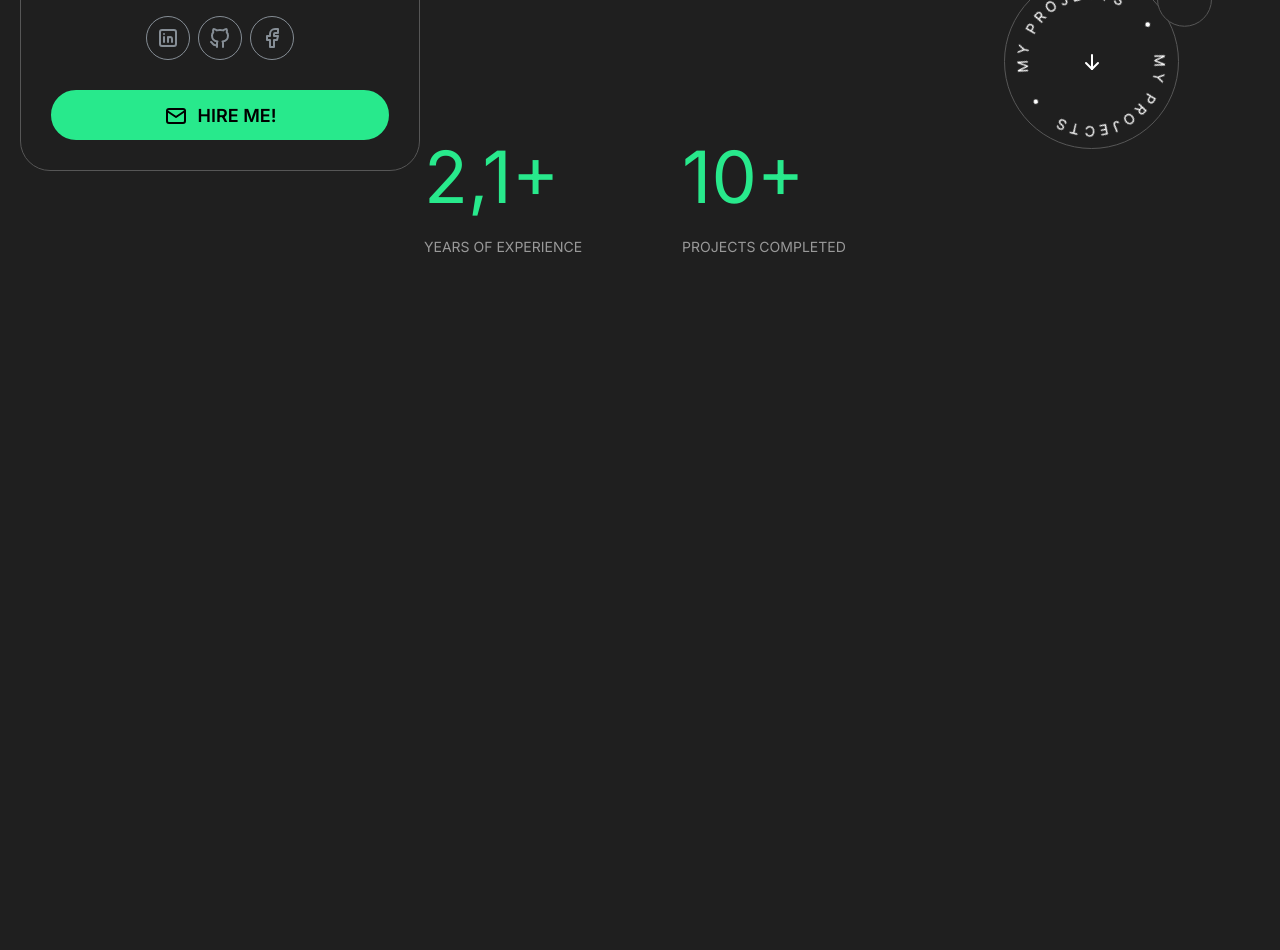
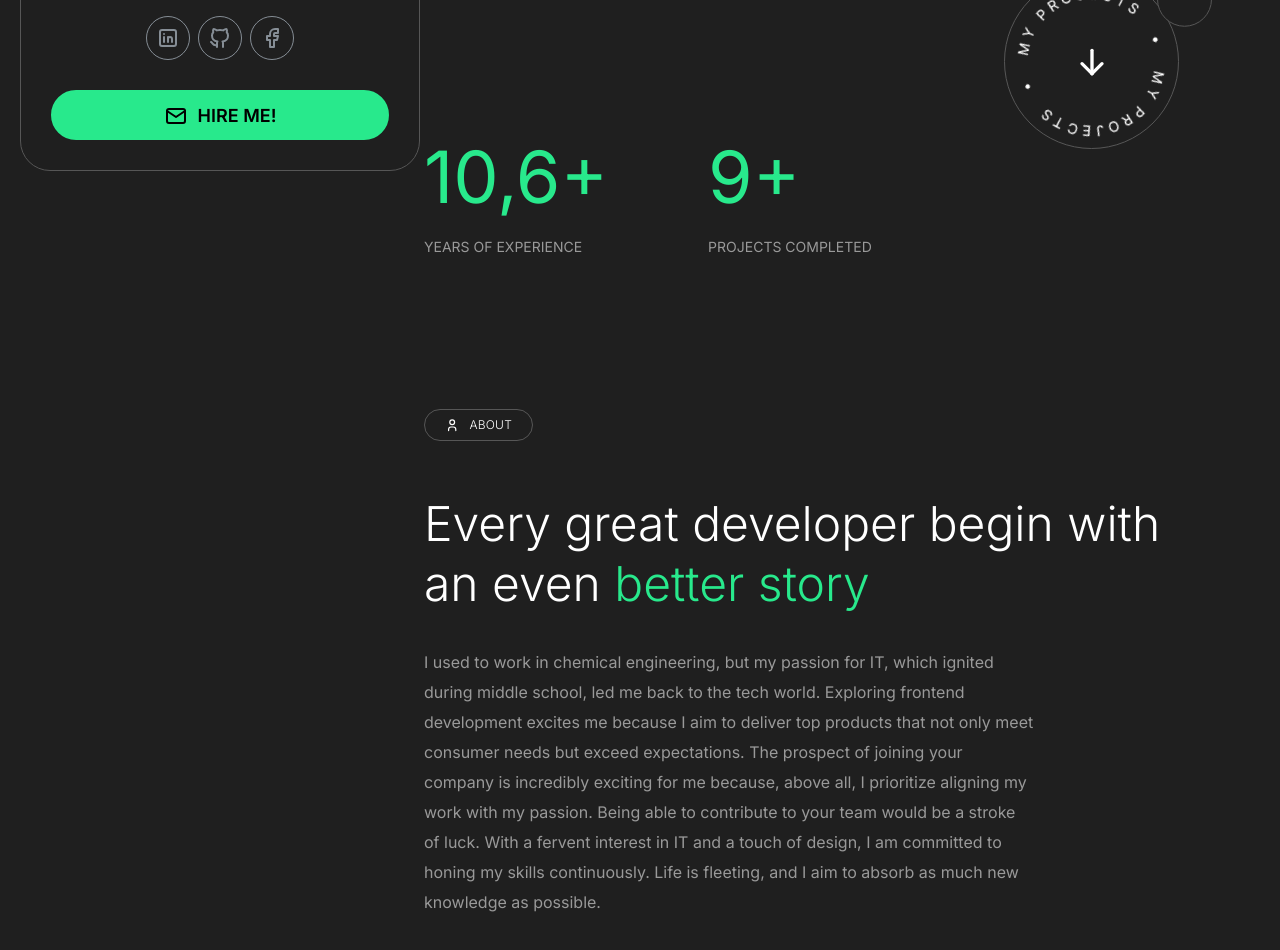
Before and after one commit to ngocxxu/cv-portfolio-2, a React (Vite) app: page / in a window 1280 px wide. Shown: the part 580-1530 px from the top of the page. Before the commit the page ends 921 px from the top, so only its background shows below. Built offline with nearby package versions, Linux system fonts and the light colour scheme.

Commit message:
create about component

```diff
--- a/postcss.config.cjs
+++ b/postcss.config.cjs
@@ -9,6 +9,9 @@ module.exports = {
         "mantine-breakpoint-md": "62em",
         "mantine-breakpoint-lg": "75em",
         "mantine-breakpoint-xl": "88em",
+        "mantine-breakpoint-2xl": "1600px",
+        "mantine-breakpoint-3xl": "1800px",
+        "mantine-breakpoint-4xl": "2000px",
       },
     },
   },
--- a/src/components/rightSidebar/index.tsx
+++ b/src/components/rightSidebar/index.tsx
@@ -14,7 +14,7 @@ import style from "./style.module.css";
 const data = [
   {
     icon: <IconHome />,
-    title: "Home",
+    title: "Introduce",
   },
   {
     icon: <IconUser />,
@@ -47,6 +47,20 @@ const data = [
 ];
 
 export const RightSidebar = () => {
+  const onClickHeaderItem = (sectionId: string) => {
+    const element = document.getElementById(sectionId);
+    if (element) {
+      // Ensure element exists before scrolling
+      element.scrollIntoView({
+        behavior: "smooth", // Enable smooth scrolling
+        block: "start", // Align to top edge of element
+        inline: "nearest", // Snap to nearest horizontal position
+      });
+    } else {
+      console.warn(`Element with ID '${sectionId}' not found.`); // Inform user if element not found
+    }
+  };
+
   return (
     <div className={style.rightSidebar}>
       {data.map(({ icon, title }) => (
@@ -59,7 +73,9 @@ export const RightSidebar = () => {
           label={title}
           transitionProps={{ duration: 300, transition: "rotate-left" }}
         >
-          <div className={style.icon}>{icon}</div>
+          <div className={style.icon} onClick={() => onClickHeaderItem(title)}>
+            {icon}
+          </div>
         </Tooltip>
       ))}
     </div>
--- a/src/components/sectionItem/index.tsx
+++ b/src/components/sectionItem/index.tsx
@@ -1,24 +1,25 @@
 import { Badge, Container } from "@mantine/core";
 import { ReactNode } from "react";
 import style from "./style.module.css";
-import { IconHome } from "@tabler/icons-react";
 
 type TSectionItemProps = {
   children: ReactNode;
+  icon: ReactNode;
+  title: string;
 };
 
-export const SectionItem = ({ children }: TSectionItemProps) => {
+export const SectionItem = ({ children, title, icon }: TSectionItemProps) => {
   return (
-    <section className={style.section}>
+    <section id={title} className={style.section}>
       <Container size="lg">
         <div className={style.content}>
           <Badge
-            leftSection={<IconHome size="0.9rem" className={style.icon} />}
+            leftSection={icon}
             className={style.badge}
             variant="outline"
             size="xl"
           >
-            Introduce
+            {title}
           </Badge>
           <div>{children}</div>
         </div>
--- a/src/components/sectionItem/style.module.css
+++ b/src/components/sectionItem/style.module.css
@@ -23,7 +23,3 @@
   display: inline-flex;
   align-items: center;
 }
-
-.icon {
-  margin-right: 5px;
-}
--- a/src/data.ts
+++ b/src/data.ts
@@ -6,7 +6,7 @@ export const DataUser = {
     enName: "Bono",
     jobTitle: "Frontend Developer",
     address: "Ho Chi Minh City, Viet Nam",
-    bigText: "Say Hi from Ngoc Quach, Frontend Developer",
+    bigText: "Say Hi from Ngoc, Frontend Developer",
     bigText2: "My energy never runs out at work!",
     mail: "ngocquach43@gmail.com",
     dateToWork: "06/2021",
--- a/src/main.tsx
+++ b/src/main.tsx
@@ -22,11 +22,6 @@ const theme = createTheme({
     ],
   },
   breakpoints: {
-    xs: "30em",
-    sm: "48em",
-    md: "64em",
-    lg: "74em",
-    xl: "90em",
     xxl: "1600px",
     xxxl: "1800px",
     xxxxl: "2000px",
--- /dev/null
+++ b/src/page/about/index.tsx
@@ -0,0 +1,20 @@
+import { IconUser } from "@tabler/icons-react";
+import { SectionItem } from "../../components/sectionItem";
+import style from "./style.module.css";
+import { DataUser } from "../../data";
+
+const About = () => {
+  return (
+    <SectionItem
+      title="About"
+      icon={<IconUser size="0.9rem" style={{ marginRight: "5px" }} />}
+    >
+      <div className={style.bigText}>
+        Every great developer begin with an even <span>better story</span>
+      </div>
+      <p className={style.smallText}>{DataUser.about.smallText}</p>
+    </SectionItem>
+  );
+};
+
+export default About;
--- /dev/null
+++ b/src/page/about/style.module.css
@@ -0,0 +1,16 @@
+.bigText {
+  font-size: 48px;
+  line-height: 60px;
+  color: #fff;
+  font-weight: 300;
+  margin-bottom: 33px;
+}
+
+.bigText > span {
+  color: var(--mantine-primary-color-9);
+}
+
+.smallText {
+  line-height: 30px;
+  max-width: 610px;
+}
--- a/src/page/container/index.tsx
+++ b/src/page/container/index.tsx
@@ -1,5 +1,6 @@
 import { LeftSidebar } from "../../components/leftSidebar";
 import { RightSidebar } from "../../components/rightSidebar";
+import About from "../about";
 import Home from "../home";
 
 export const ContainerPage = () => {
@@ -7,6 +8,7 @@ export const ContainerPage = () => {
     <div>
       <LeftSidebar />
       <Home />
+      <About />
       <RightSidebar />
     </div>
   );
--- a/src/page/home/index.tsx
+++ b/src/page/home/index.tsx
@@ -1,14 +1,23 @@
-import { TypeAnimation } from 'react-type-animation';
-import Square from '../../assets/logo/round-text.png';
-import { SectionItem } from '../../components/sectionItem';
-import { DataUser } from '../../data';
-import style from './style.module.css';
-import { IconArrowDown } from '@tabler/icons-react';
-import CountUp from 'react-countup';
+import { IconArrowDown, IconHome } from "@tabler/icons-react";
+import { differenceInMonths } from "date-fns";
+import CountUp from "react-countup";
+import { TypeAnimation } from "react-type-animation";
+import Square from "../../assets/logo/round-text.png";
+import { SectionItem } from "../../components/sectionItem";
+import { DataUser } from "../../data";
+import style from "./style.module.css";
 
 const Home = () => {
+  const startDate = new Date(2021, 5); // June (0-indexed month)
+  const endDate = new Date();
+  const monthsWorked = differenceInMonths(endDate, startDate) - 2;
+  const yearsWorked = (monthsWorked / 13).toFixed(1);
+
   return (
-    <SectionItem>
+    <SectionItem
+      title="Introduce"
+      icon={<IconHome size="0.9rem" style={{ marginRight: "5px" }} />}
+    >
       <div className={style.bigText}>
         <TypeAnimation
           sequence={[DataUser.home.bigText, 1000, DataUser.home.bigText2, 1000]}
@@ -20,19 +29,25 @@ const Home = () => {
       </div>
       <p className={style.smallText}>{DataUser.home.smallText}</p>
       <a className={style.rotate}>
-        <img className={style.image} src={Square} alt='round-text' />
-        <IconArrowDown className={style.arrow} />
+        <img className={style.image} src={Square} alt="round-text" />
+        <IconArrowDown size="2.5rem" className={style.arrow} />
       </a>
       <div className={style.statistic}>
         <div>
           <div>
-            <CountUp decimals={1} decimal=',' end={2.5} duration={20} />+
+            <CountUp
+              decimals={1}
+              decimal=","
+              end={Number(yearsWorked) + 10}
+              duration={20}
+            />
+            +
           </div>
           <p>YEARS OF EXPERIENCE</p>
         </div>
         <div>
           <div>
-            <CountUp end={10} />+
+            <CountUp end={10} duration={20} />+
           </div>
           <p>PROJECTS COMPLETED</p>
         </div>
--- a/src/page/home/style.module.css
+++ b/src/page/home/style.module.css
@@ -57,7 +57,7 @@
   gap: 100px;
   margin-top: 50px;
 
-  @media (max-width: 2000px) {
+  @media (max-width: 1500px) {
     margin-top: 0px;
   }
 }
```
